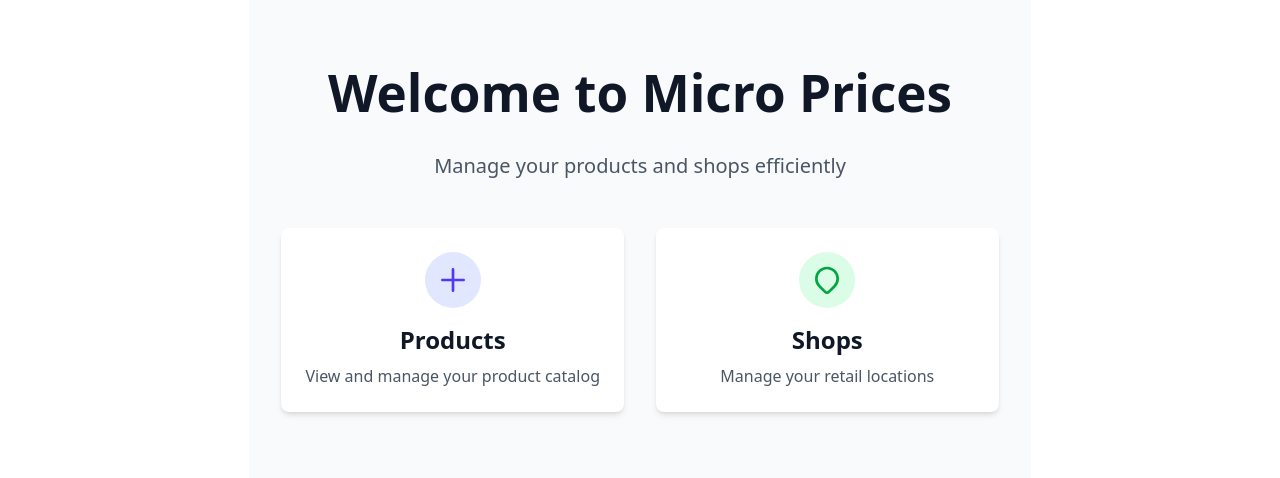
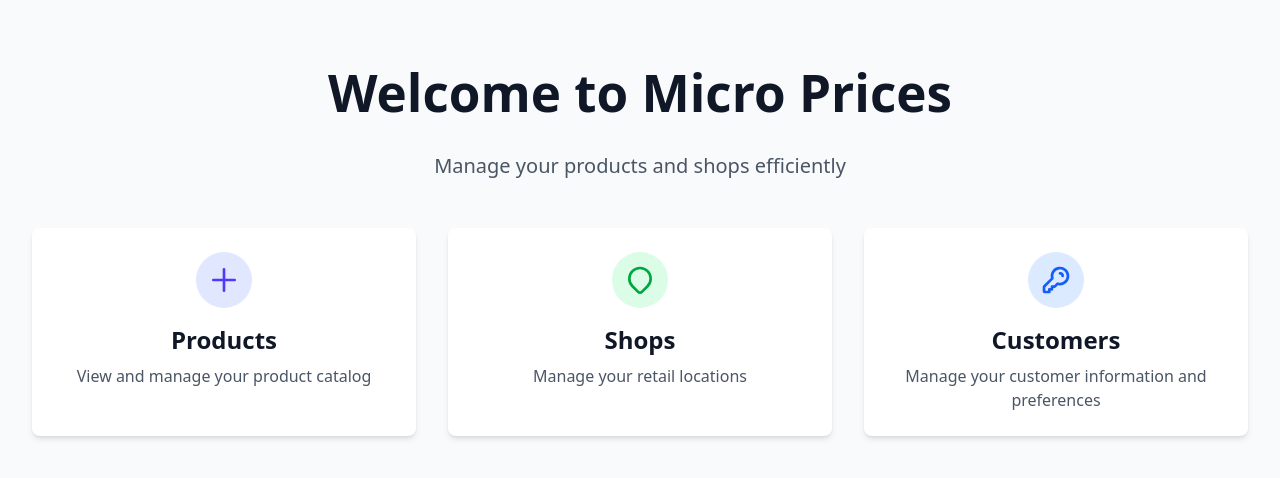
Before and after one commit to Samupindo/Prices, a React (Vite) app in the folder frontend/: page / in a window 1280 px wide. Shown: the top 478 px of the page. Built offline with nearby package versions, Linux system fonts and the light colour scheme.

Commit message:
Añdo en Home Customers

```diff
--- a/frontend/src/components/Home.tsx
+++ b/frontend/src/components/Home.tsx
@@ -13,7 +13,7 @@ export const Home = () => {
                     </p>
                 </div>
 
-                <div className="grid grid-cols-1 md:grid-cols-2 gap-8">
+                <div className="grid grid-cols-1 md:grid-cols-2 lg:grid-cols-3 gap-8">
                     <Link
                         to="/products"
                         className="bg-white p-6 rounded-lg shadow-md hover:shadow-lg transition-all duration-300 flex flex-col items-center text-center"
@@ -67,6 +67,33 @@ export const Home = () => {
                             Manage your retail locations
                         </p>
                     </Link>
+
+                    <Link
+                        to="/customers"
+                        className="bg-white p-6 rounded-lg shadow-md hover:shadow-lg transition-all duration-300 flex flex-col items-center text-center"
+                    >
+                        <div className="bg-blue-100 p-3 rounded-full mb-4">
+                            <svg
+                                className="w-8 h-8 text-blue-600"
+                                fill="none"
+                                stroke="currentColor"
+                                viewBox="0 0 24 24"
+                            >
+                                <path
+                                    strokeLinecap="round"
+                                    strokeLinejoin="round"
+                                    strokeWidth={2}
+                                    d="M15 7a2 2 0 012 2m4 0a6 6 0 01-7.743 5.743L11 17H9v2H7v2H4a1 1 0 01-1-1v-2.586a1 1 0 01.293-.707l5.964-5.964A6 6 0 1121 9z"
+                                />
+                            </svg>
+                        </div>
+                        <h2 className="text-2xl font-semibold text-gray-900 mb-2">
+                            Customers
+                        </h2>
+                        <p className="text-gray-600">
+                            Manage your customer information and preferences
+                        </p>
+                    </Link>
                 </div>
             </div>
         </div>
```
